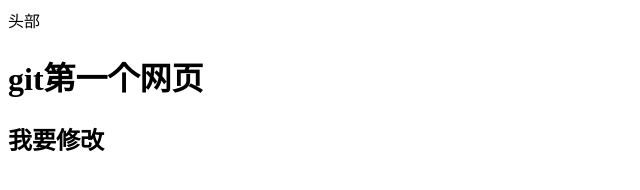
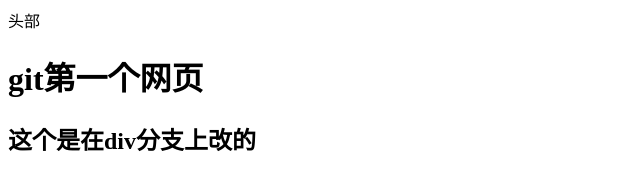
Before and after one commit to 572670503/icookie, a plain HTML site: page index.html in a window 1280 px wide. Shown: the whole page, without its empty margins (0-640 px from the left). Drawn offline with Linux system fonts and the light colour scheme.

Commit message:
修改完成

```diff
--- a/index.html
+++ b/index.html
@@ -10,6 +10,6 @@
 <body>
    <header>头部</header>
    <h1>git第一个网页</h1>
-   <h2>我要修改</h2>
+   <h2>这个是在div分支上改的</h2>
 </body>
 </html>
```
Also changed, not shown: tt.txt (deleted).
